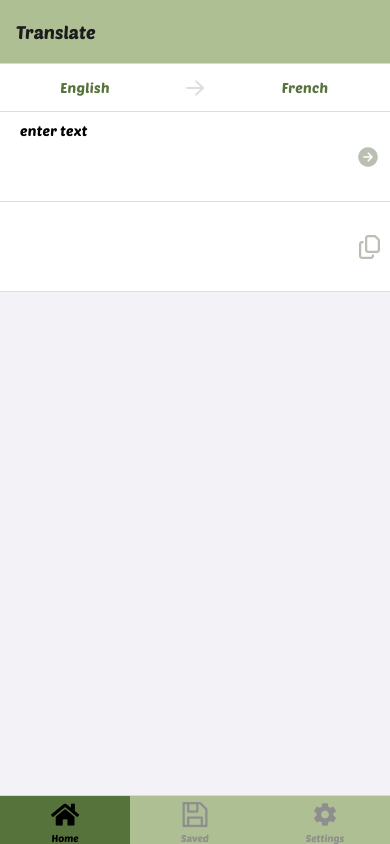
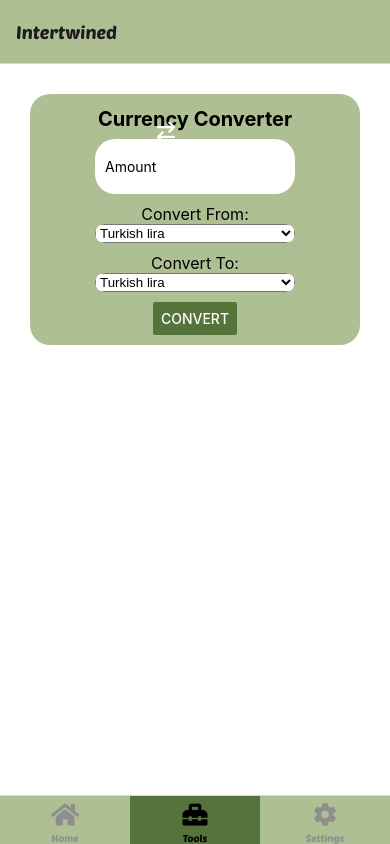
Before and after one commit to TonyLamQ/Intertwined, a React Native app: screen /tools in a window 390 px wide. Built offline with nearby package versions, Linux system fonts and the light colour scheme.

Commit message:
Finished CurrencyConverter

```diff
--- a/App.tsx
+++ b/App.tsx
@@ -4,10 +4,9 @@ import { NavigationContainer } from '@react-navigation/native';
 import HomeScreen from './Components/HomeScreen';
 import SettingsScreen from './Components/SettingsScreen';
 import { createBottomTabNavigator } from '@react-navigation/bottom-tabs';
-import SavedScreen from './Components/SavedScreen';
+import ToolsScreen from './Components/ToolsScreen';
 import { FontAwesome5 } from '@expo/vector-icons';
 import { Ionicons } from '@expo/vector-icons';
-import { Fontisto } from '@expo/vector-icons';
 import * as SplashScreen from 'expo-splash-screen'
 import { useCallback, useEffect, useState } from 'react';
 import * as Font from 'expo-font';
@@ -43,11 +42,11 @@ const TabNavigator = () => {
         }}
       />
       <Tab.Screen
-        name ="saved"
-        component={SavedScreen}
+        name ="tools"
+        component={ToolsScreen}
         options={{
-          tabBarLabel:"Saved",
-          tabBarIcon: (props)=> <Fontisto name="save" size={props.size} color={props.color} />
+          tabBarLabel:"Tools",
+          tabBarIcon: (props)=> <FontAwesome5 name="toolbox" size={props.size} color={props.color} />
         }}
       />
       <Tab.Screen
@@ -110,7 +109,7 @@ export default function App() {
               name="main"
               component={TabNavigator}
               options={{
-                headerTitle: "Translate",
+                headerTitle: "Intertwined",
               }}
             />
           </Stack.Group>
--- a/Classes/StackList.tsx
+++ b/Classes/StackList.tsx
@@ -1,6 +1,6 @@
 export type StackList = {
     home: undefined;
     settings: undefined;
-    savedScreen: undefined;
+    toolsScreen: undefined;
     languageSelection: {title:string};
 }
--- a/Components/SavedScreen.tsx
+++ /dev/null
@@ -1,20 +0,0 @@
-import { useState } from 'react';
-import { StyleSheet, Text, View } from 'react-native';
-
-export default function SavedScreen() {
-  return (
-      <View style={styles.container}>
-        <Text>Saved!</Text>
-      </View>
-  );
-}
-
-const styles = StyleSheet.create({
-  container: {
-    flex: 1,
-    backgroundColor: '#fff',
-    alignItems: 'center',
-    justifyContent: 'center',
-    padding:30
-  },
-});
--- /dev/null
+++ b/Components/ToolsScreen.tsx
@@ -0,0 +1,19 @@
+import colors from '../utils/colors';
+import { ScrollView, StyleSheet, Text, View } from 'react-native';
+import ValutaConverterComponent from './ValutaConverterComponent';
+
+export default function ToolsScreen() {
+  return (
+      <ScrollView style={styles.scrollView}>
+        <ValutaConverterComponent />
+      </ScrollView>
+  );
+}
+
+const styles = StyleSheet.create({
+  scrollView: {
+    flex: 1,
+    padding:30,
+    backgroundColor: colors.white,
+  },
+});
--- /dev/null
+++ b/Components/ValutaConverterComponent.tsx
@@ -0,0 +1,116 @@
+import { useState } from 'react';
+import { Button, StyleSheet, Text, View, TextInput, TouchableOpacity } from 'react-native';
+import colors from '../utils/colors';
+import { CurrencyRates, getCurrencyByRate } from '../Data/CurrencyRates';
+import CurrencyPicker from '../Shared/CurrencyPicker';
+import { Octicons } from '@expo/vector-icons';
+
+export default function ValutaConverterComponent() {
+    const [amount, setAmount] = useState('');
+    const [convertedAmount, setConvertedAmount] = useState('');
+    const [fromCurrency, setfromCurrency] = useState(CurrencyRates.TRY.toString());
+    const [toCurrency, settoCurrency] = useState(CurrencyRates.TRY.toString());
+
+    const convertCurrency = () => {
+        const result = ((parseFloat(amount) / parseFloat(fromCurrency)) * parseFloat(toCurrency)).toFixed(2);
+        if (isNaN(parseFloat(result))) {
+          setConvertedAmount('Invalid amount');
+          return;
+        }
+        setConvertedAmount(result);
+    };
+    const handleAmountChange = (text: string) => {
+      // Regular expression to validate a decimal or integer number
+      const validNumberRegex = /^(\d+)?(\.\d+)?$/;
+
+      if (validNumberRegex.test(text) || text === '') {
+        setAmount(text);
+      }
+    };
+
+    return (
+        <View
+          style={styles.ViewContainer}>
+          <View style={styles.Header}>
+            <Text style={styles.HeaderTitle}>Currency Converter</Text>
+            <TouchableOpacity onPress={()=> {
+              //switch the currencies
+              const temp = fromCurrency;
+              setfromCurrency(toCurrency);
+              settoCurrency(temp);
+              convertCurrency();
+            }}>
+              <Octicons style={styles.HeaderIcon} name="arrow-switch" size={24} color="black" />
+            </TouchableOpacity>
+          </View>
+          <TextInput
+            style={styles.AmountInput}
+            placeholder="Amount"
+            value={amount}
+            onChangeText={handleAmountChange}
+            keyboardType="numeric"
+          />
+
+          <Text style={styles.PickerTitle}>Convert From:</Text>
+          <CurrencyPicker selectedValue={fromCurrency} onValueChange={(itemValue, itemIndex) => setfromCurrency(itemValue)} />
+
+          <Text style={styles.PickerTitle}>Convert To:</Text>
+          <CurrencyPicker selectedValue={toCurrency} onValueChange={(itemValue, itemIndex) => settoCurrency(itemValue)} />
+
+          <Button title="Convert" onPress={convertCurrency} color={colors.secondary}/>
+          {convertedAmount === '' ? null : convertedAmount !== 'Invalid amount' ? (
+            <Text>
+             Converted Amount: {convertedAmount} {getCurrencyByRate(CurrencyRates, parseFloat(toCurrency))}
+            </Text>
+          ) : (
+            <Text>Amount is invalid.</Text>
+          )}
+        </View>
+    );
+}
+
+const styles = StyleSheet.create({
+  ViewContainer: {
+    flex: 1,
+    backgroundColor: colors.primary,
+    alignItems: 'center',
+    justifyContent: 'center',
+    paddingTop:20,
+    paddingBottom:10,
+    borderRadius: 20,
+  },
+  Header: {
+    flexDirection: 'row',
+    justifyContent: 'center',
+    alignItems: 'center',
+    marginBottom: 20,
+    paddingTop: 5,
+    width: '100%',
+  },
+  HeaderTitle: {
+    fontSize: 20,
+    fontWeight: 'bold',
+    color: colors.black,
+    position: 'absolute',
+    textAlign: 'center',
+    width: '100%',
+  },
+  HeaderIcon: {
+    position: 'absolute',
+    color: colors.white,
+    right: 20,
+  },
+  PickerTitle: {
+    color: colors.black,
+    fontSize: 16,
+
+  },
+  AmountInput: {
+    width: 200,
+    height: 55,
+    backgroundColor: colors.white,
+    borderRadius: 20,
+    padding: 10,
+    marginBottom: 10,
+  }
+});
--- /dev/null
+++ b/Data/Currencies.tsx
@@ -0,0 +1,8 @@
+import { CurrencyRates } from "./CurrencyRates";
+
+export const Currencies = [
+    { label: "Turkish lira", value: CurrencyRates.TRY },
+    { label: "Euro", value: CurrencyRates.EUR },
+    { label: "US Dollar", value: CurrencyRates.USD },
+    // Add more currencies here
+  ];
--- /dev/null
+++ b/Data/CurrencyRates.tsx
@@ -0,0 +1,12 @@
+import { CurrencyRate } from "../types/CurrencyRate";
+
+export const CurrencyRates: CurrencyRate = {
+    EUR: 1.00,
+    TRY: 34.94,
+    USD: 1.08,
+    // Add more currencies and their conversion rates here
+  };
+
+export const getCurrencyByRate = (rates: CurrencyRate, value: number): string | undefined => {
+    return Object.keys(rates).find(key => rates[key] === value);
+  };
--- /dev/null
+++ b/Shared/CurrencyPicker.tsx
@@ -0,0 +1,53 @@
+import React from 'react';
+import { View, Text } from 'react-native';
+import {Picker} from '@react-native-picker/picker';
+import colors from '../utils/colors';
+import { Currencies } from '../Data/Currencies';
+import { StyleSheet } from 'react-native';
+
+type CurrencyPickerProps = {
+    selectedValue: string;
+    onValueChange: (itemValue: string, itemIndex: number) => void;
+  };
+
+const CurrencyPicker: React.FC<CurrencyPickerProps> = ({ selectedValue, onValueChange }) => (
+    <View style={styles.pickerWrapper}>
+      <View style={styles.PickerContainer}>
+        <Picker
+          style={styles.CurrencyPicker}
+          selectedValue={selectedValue}
+          onValueChange={onValueChange}
+          dropdownIconColor={colors.secondary}
+          mode='dropdown'
+          dropdownIconRippleColor={colors.secondary}
+        >
+          {Currencies.map((currency, index) => (
+            <Picker.Item key={index} label={currency.label} value={currency.value} />
+          ))}
+        </Picker>
+      </View>
+    </View>
+  );
+
+  const styles = StyleSheet.create({
+    pickerWrapper: {
+      flex:1,
+      borderRadius: 20,
+      overflow: 'hidden',
+      width: 200,
+      height: 55,
+      marginBottom: 10,
+    },
+    PickerContainer:{
+      flexDirection: 'column',
+      alignItems: 'center',
+    },
+    CurrencyPicker:{
+      width: '100%',
+      height: '100%',
+      backgroundColor: colors.white,
+    }
+
+  });
+
+  export default CurrencyPicker;
--- a/package.json
+++ b/package.json
@@ -10,6 +10,7 @@
   },
   "dependencies": {
     "@expo/vector-icons": "^14.0.1",
+    "@react-native-picker/picker": "^2.7.6",
     "@react-navigation/bottom-tabs": "^6.5.20",
     "@react-navigation/native": "^6.1.17",
     "@react-navigation/native-stack": "^6.9.26",
--- /dev/null
+++ b/types/CurrencyRate.tsx
@@ -0,0 +1,3 @@
+export type CurrencyRate = {
+    [key: string]: number;
+  };
```
Also changed, not shown: 1 other file (tests, documents, lock files or other folders).
